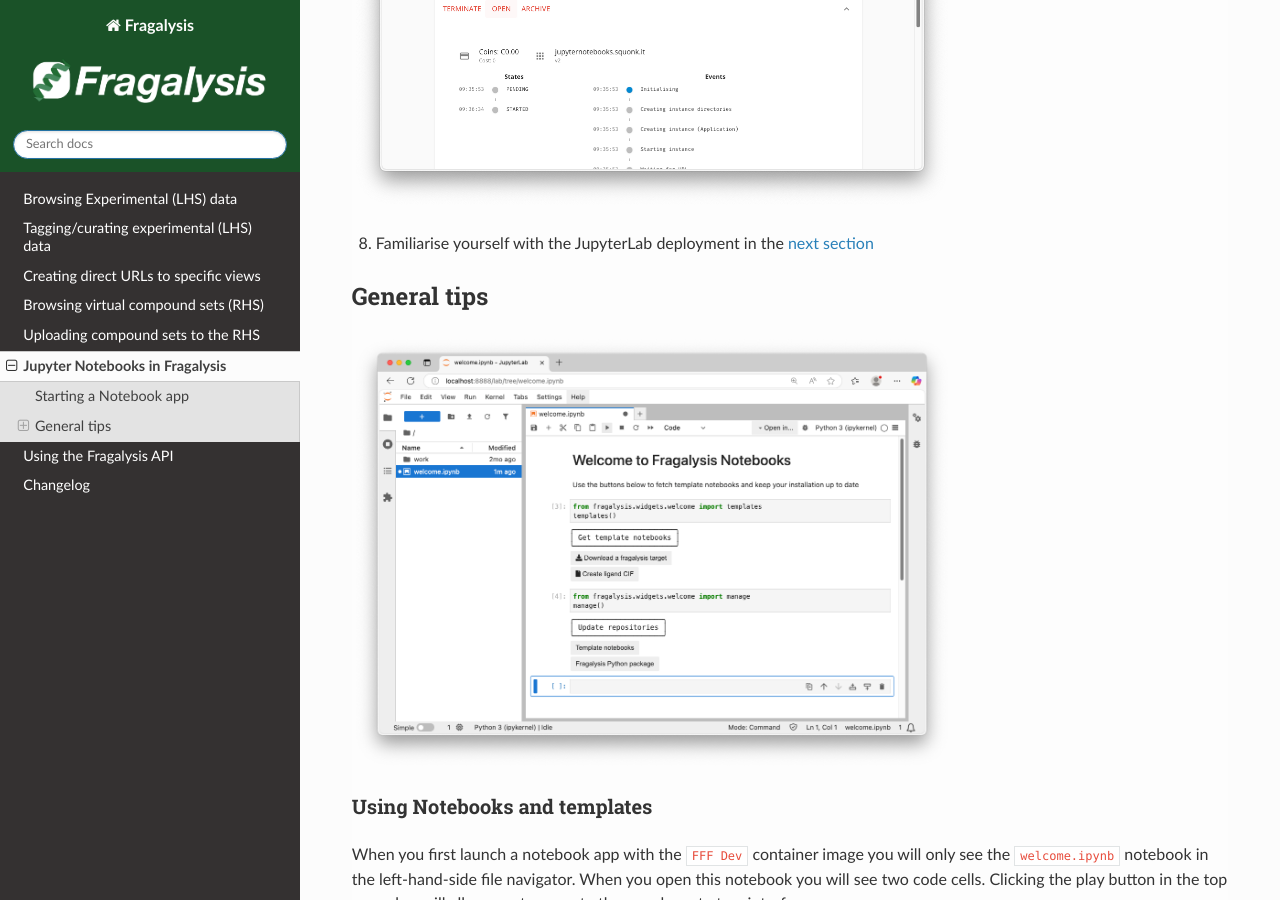
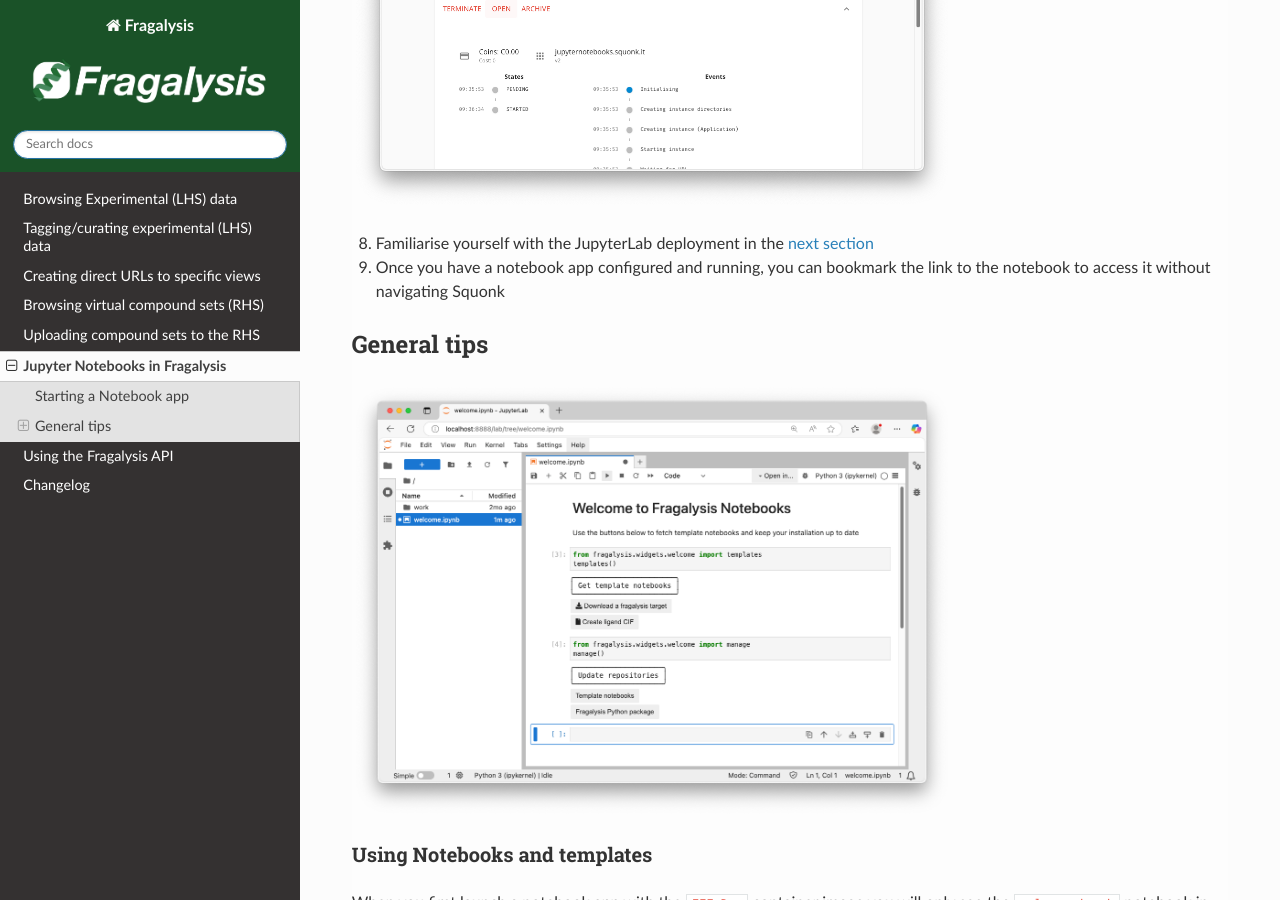
Before and after one commit to xchem/fragalysis, a Sphinx documentation site: the page built from docs/source/notebooks.md, in a window 1280 px wide and 900 px high, scrolled down 1645 px. Built offline with Sphinx 7.4.7 and the Read the Docs theme 3.1.0, drawn with Linux system fonts in a browser that asks for light colours; formulas are drawn with MathJax 3.

Commit message:
bookmark tip

```diff
--- a/docs/source/notebooks.md
+++ b/docs/source/notebooks.md
@@ -26,6 +26,8 @@
 <img src="_static/media/job_instance.png" alt="job-instance" width="600px">
 
 8. Familiarise yourself with the JupyterLab deployment in the [next section](#general-tips)
+
+9. Once you have a notebook app configured and running, you can bookmark the link to the notebook to access it without navigating Squonk
 
 ## General tips
 
```
